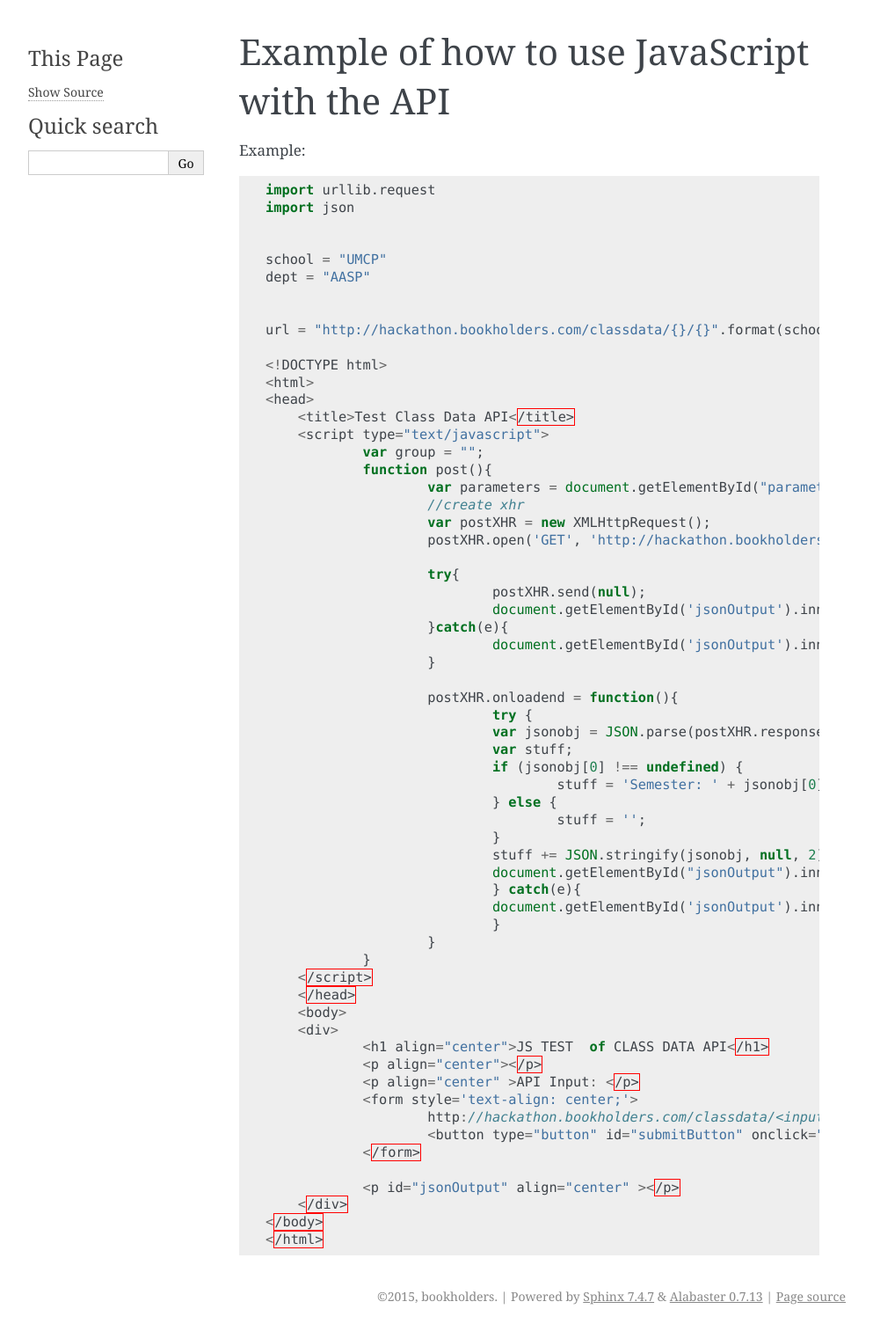
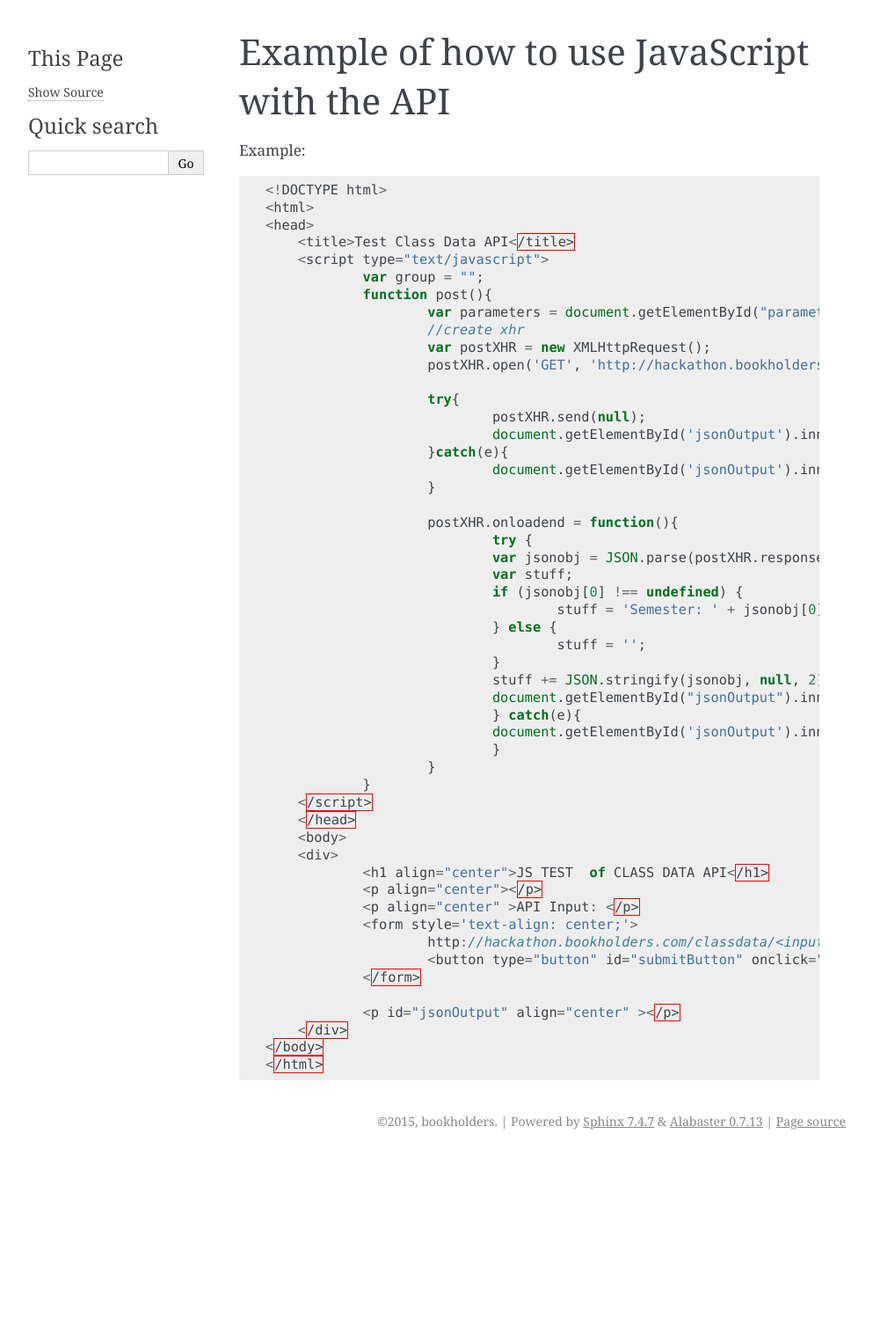
Before and after one commit to bookholders/classdataapi, a Sphinx documentation site: the page built from docs/js.rst, in a window 1280 px wide. Shown: the whole page at 88% size, without its empty margins (148-1141 px from the left). Built offline with Sphinx 7.4.7, drawn with Linux system fonts in a browser that asks for light colours; after the commit the page ends 1314 px from its top, so only the background shows below that.

Commit message:
Update js.rst

```diff
--- a/docs/js.rst
+++ b/docs/js.rst
@@ -6,16 +6,6 @@ Example of how to use JavaScript with the API
 Example:
 
 .. code-block:: javascript
-
-    import urllib.request
-    import json
-
-
-    school = "UMCP"
-    dept = "AASP"
-
-
-    url = "http://hackathon.bookholders.com/classdata/{}/{}".format(school,dept)
 
     <!DOCTYPE html>
     <html>
```
